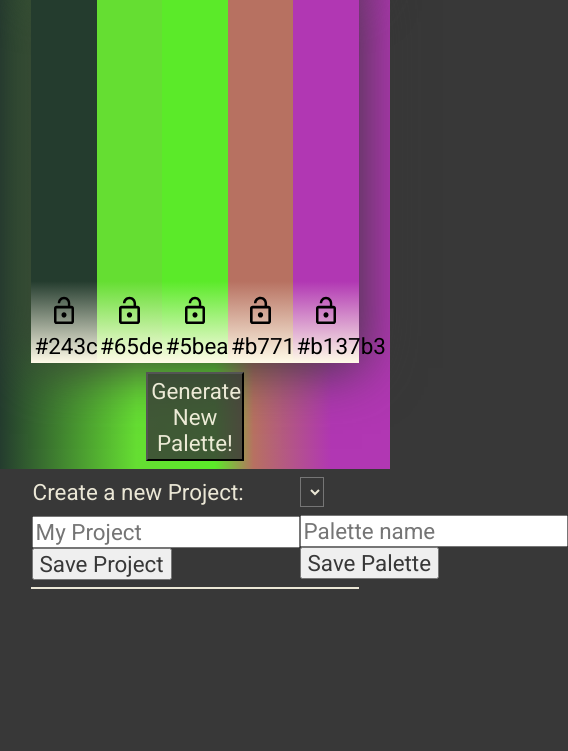
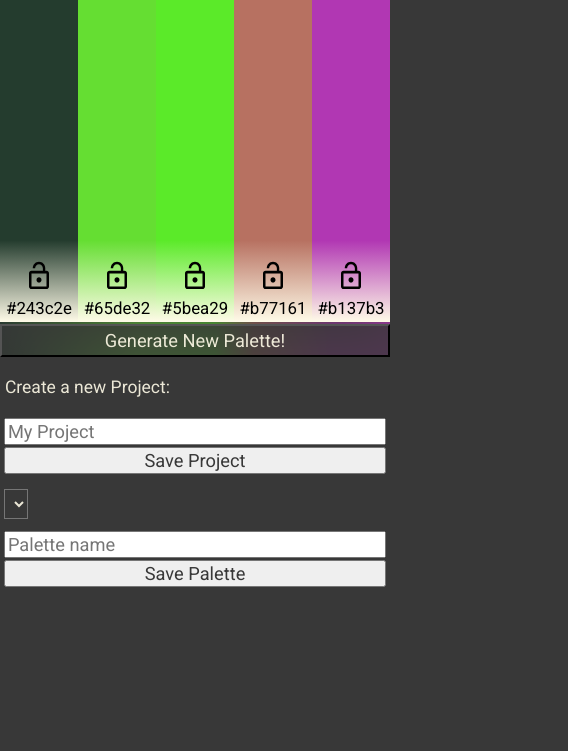
Before and after one commit to dsdunn/pallete-picker, a website: page public/index.html in a window 390 px wide. Shown: the part 93-844 px from the top of the page, 568 px wide, since content can reach past the window. Drawn offline with nearby package versions, Linux system fonts and the light colour scheme; no server answers; a web font is replaced by a local one.

Commit message:
Make responsive

```diff
--- a/public/css/styles.css
+++ b/public/css/styles.css
@@ -1,5 +1,6 @@
 * {
   box-sizing: border-box;
+  font-size: 97%;
 }
 
 body {
@@ -20,7 +21,7 @@ body {
 
 .jumbotron {
   margin: auto;
-  padding: 2% 8% 2% 8%;
+  padding: 2% 10% 2% 10%;
   align-items: center;
 }
 
@@ -55,13 +56,6 @@ body {
   font-size: 1.4em;
 }
 
-.color-square-small {
-  color:white;
-  display: inline-block;
-  height: 5em;
-  width: 5em;
-}
-
 .generate {
   width: 30%;
   padding: 1%;
@@ -78,10 +72,14 @@ body {
 
 .controls {
   display: flex;
+  flex-wrap: wrap;
   justify-content: space-between;
-  align-items: baseline;
-  padding: 2% 8.1% 2% 8.1%;
+  padding: 2% 10.1% 2% 10.1%;
   font-size: 1.4em;
+}
+
+form {
+  margin: 1%;
 }
 
 .controls select {
@@ -112,7 +110,7 @@ body {
 .project-section {
   display: grid;
   grid-template-columns: 1fr 1fr;
-  width: 84%;
+  width: 80%;
   margin: auto;
   border: 1px solid rgb(255, 251, 232, 0.9);
 }
@@ -132,7 +130,7 @@ body {
   margin-bottom: 4%;
 }
 
-.mini-row{
+.mini-row {
   display: flex;
   justify-content: space-evenly;
   margin: 2% auto 0 auto;
@@ -145,6 +143,12 @@ body {
   margin: auto 5% 0 auto;
 }
 
+.color-square-small {
+  display: inline-block;
+  height: 5em;
+  width: 5em;
+}
+
 .delete-button {
   display: inline-block;
   top: -10%;
@@ -154,3 +158,81 @@ body {
 .delete-button:hover {
   cursor: pointer;
 }
+
+@media screen and (max-width: 960px) {
+
+  .project-section {
+    display: block;
+  }
+
+  .small-palette-name {
+    margin-right: 12%;
+  }
+
+  .generate {
+    width: 60%;
+  }
+
+  .block {
+    margin-top: 2%;
+  }
+}
+
+@media screen and (max-width: 620px) {
+
+  .title {
+    margin: 0;
+  }
+
+  .jumbotron {
+    padding: 0;
+  }
+
+  .generate-container {
+    margin: 0;
+  }
+
+  .generate {
+    width: 100%;
+    height: 110%;
+  }
+
+  .controls {
+    padding: 2% 0 2% 0;
+    justify-content: space-around;
+  }
+
+  form {
+    width: 100%;
+  }
+
+  .project-section {
+    width: 100%;
+    border: none;
+  }
+
+  input {
+    width: 100%;
+  }
+
+  button {
+    width: 100%;
+    margin-top: 2px;
+  }
+
+  * {
+    font-size: 96%;
+  }
+}
+
+@media screen and (max-width: 420px) {
+
+
+  .color-square-small {
+    width: 4em;
+  }
+
+  .delete-button {
+    height: 3em;
+  }
+}
--- a/public/index.html
+++ b/public/index.html
@@ -3,6 +3,7 @@
   <head>
     <meta charset="UTF-8">
     <title>title</title>
+    <meta name="viewport" content="width=device-width, initial-scale=1.0">
     <link href="https://fonts.googleapis.com/css?family=Roboto|Sawarabi+Mincho" rel="stylesheet">
     <link rel="stylesheet" href="css/normalize.css" type="text/css">
     <link rel="stylesheet" href="css/styles.css" type="text/css">
```
